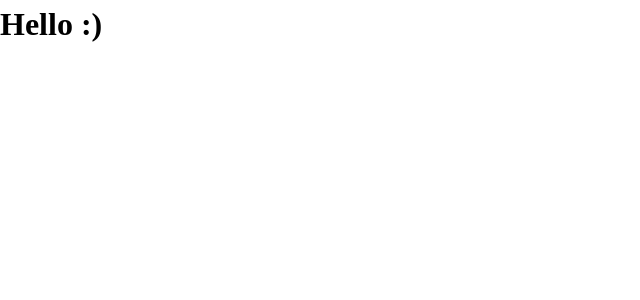
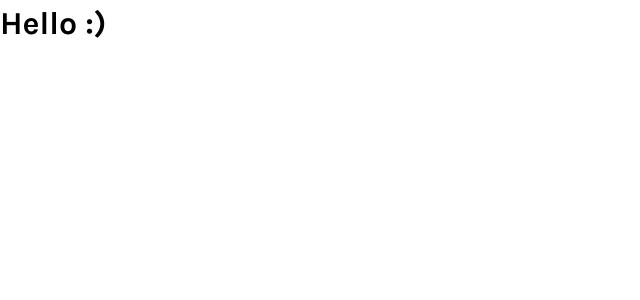
Before and after one commit to salkanovicsafet/react-meme-generator, a React (Create React App) app: page / in a window 1280 px wide. Shown: the top 300 px of the page, without its empty margins (0-640 px from the left). Built offline with nearby package versions, Linux system fonts and the light colour scheme.

Commit message:
Import required fonts

```diff
--- a/public/index.html
+++ b/public/index.html
@@ -2,6 +2,12 @@
 <html lang="en">
   <head>
     <meta charset="utf-8" />
+    <link rel="preconnect" href="https://fonts.googleapis.com" />
+    <link rel="preconnect" href="https://fonts.gstatic.com" crossorigin />
+    <link
+      href="https://fonts.googleapis.com/css2?family=Inter:wght@500&family=Karla:wght@200;300;400;500;600;700;800&display=swap"
+      rel="stylesheet"
+    />
     <link rel="icon" href="%PUBLIC_URL%/favicon.ico" />
     <meta name="viewport" content="width=device-width, initial-scale=1" />
     <meta name="theme-color" content="#000000" />
--- a/src/assets/styles/style.css
+++ b/src/assets/styles/style.css
@@ -0,0 +1,4 @@
+body {
+  font-family: Karla;
+  font-style: normal;
+}
```
